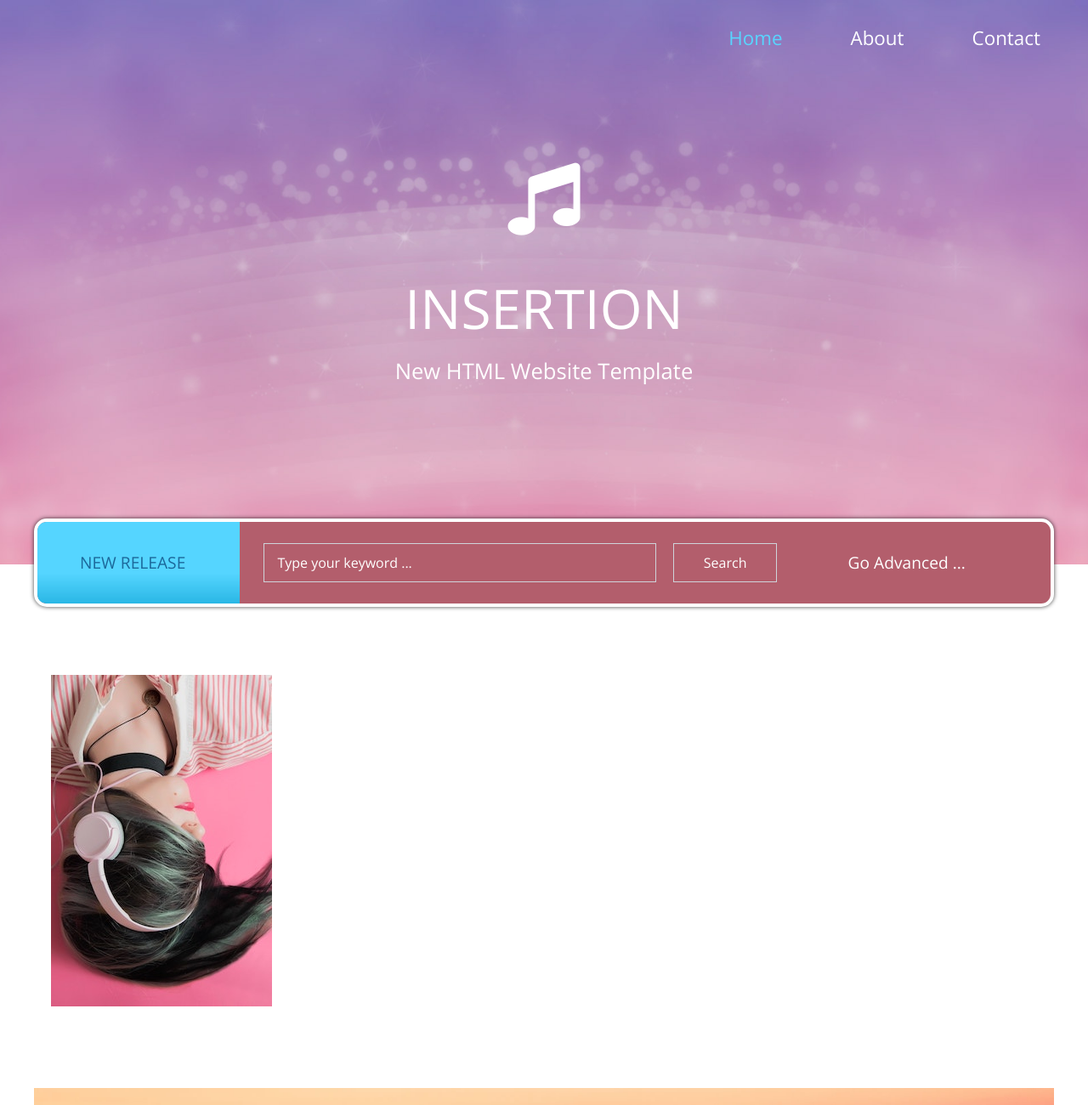
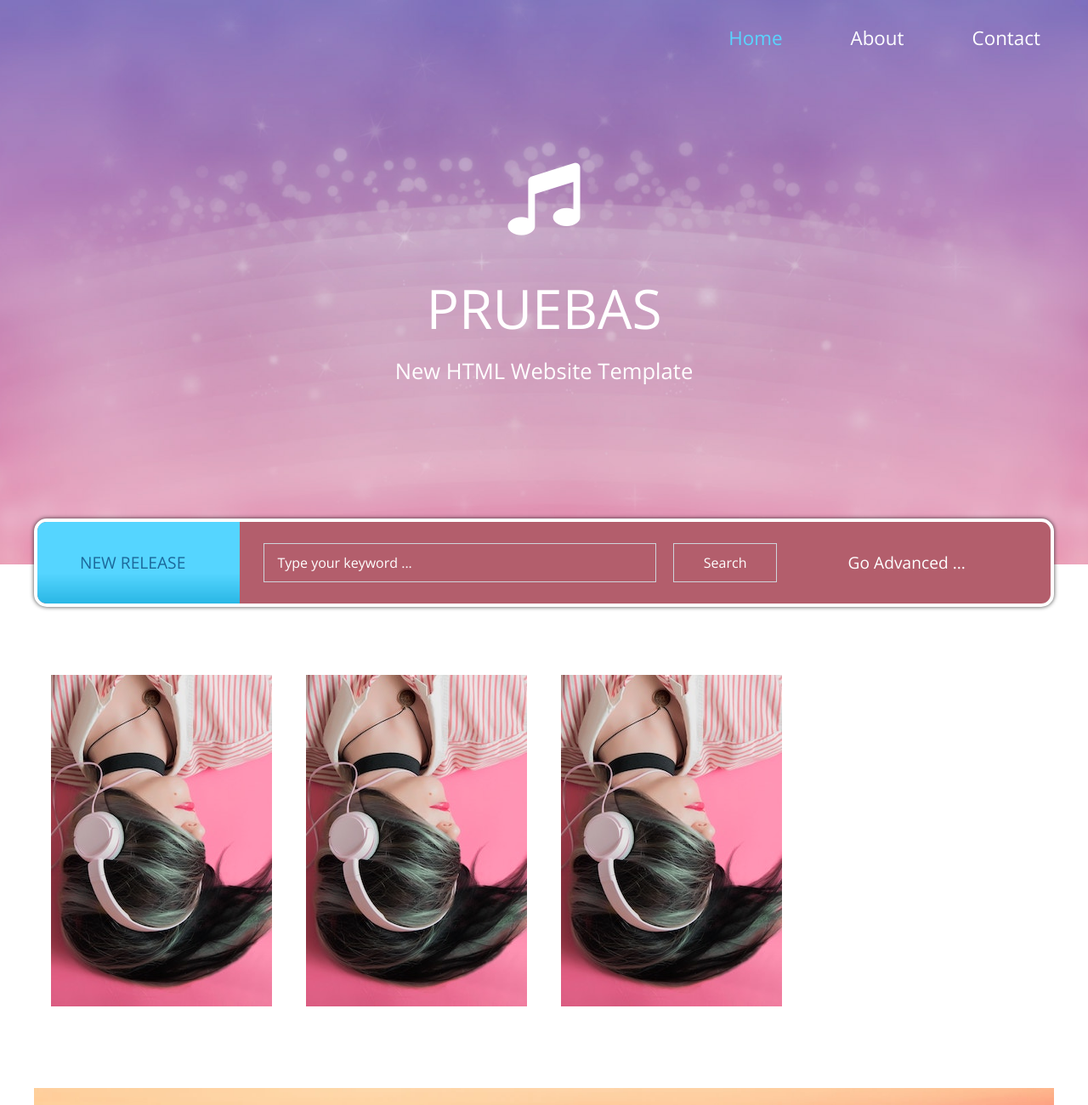
Before and after one commit to Bianca1725/musica, a plain HTML site: page index.html in a window 1280 px wide. Shown: the top 1300 px of the page at 85% size. Drawn offline with nearby package versions, Linux system fonts and the light colour scheme.

Commit message:
agregamos pruebas

```diff
--- a/index.html
+++ b/index.html
@@ -67,7 +67,7 @@ http://www.tooplate.com/view/2101-insertion
       <div class="container text-center tm-welcome-container">
         <div class="tm-welcome">
           <i class="fas tm-fa-big fa-music tm-fa-mb-big"></i>
-          <h1 class="text-uppercase mb-3 tm-site-name">Insertion</h1>
+          <h1 class="text-uppercase mb-3 tm-site-name">Pruebas</h1>
           <p class="tm-site-description">New HTML Website Template</p>
         </div>
       </div>
@@ -99,6 +99,25 @@ http://www.tooplate.com/view/2101-insertion
           </figure>
         </div>
 
+        <div class="col-sm-6 col-12 col-md-6 col-lg-3 col-xl-3 tm-album-col">
+          <figure class="effect-sadie">
+            <img src="img/insertion-260x390-01.jpg" alt="Image" class="img-fluid">
+            <figcaption>
+              <h2>First Album</h2>
+              <p>Rollover text and description text goes here over mouse over...</p>
+            </figcaption>
+          </figure>
+        </div>
+
+        <div class="col-sm-6 col-12 col-md-6 col-lg-3 col-xl-3 tm-album-col">
+          <figure class="effect-sadie">
+            <img src="img/insertion-260x390-01.jpg" alt="Image" class="img-fluid">
+            <figcaption>
+              <h2>First Album</h2>
+              <p>Rollover text and description text goes here over mouse over...</p>
+            </figcaption>
+          </figure>
+        </div>
       </div>
 
       <div class="row">
```
